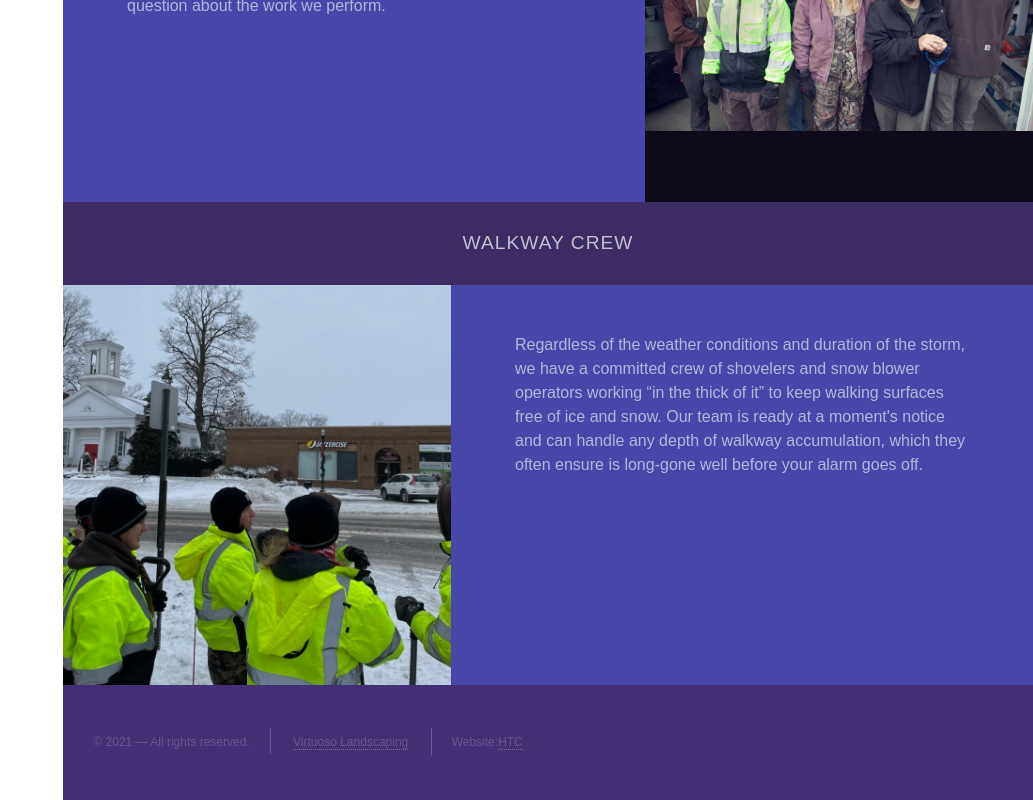
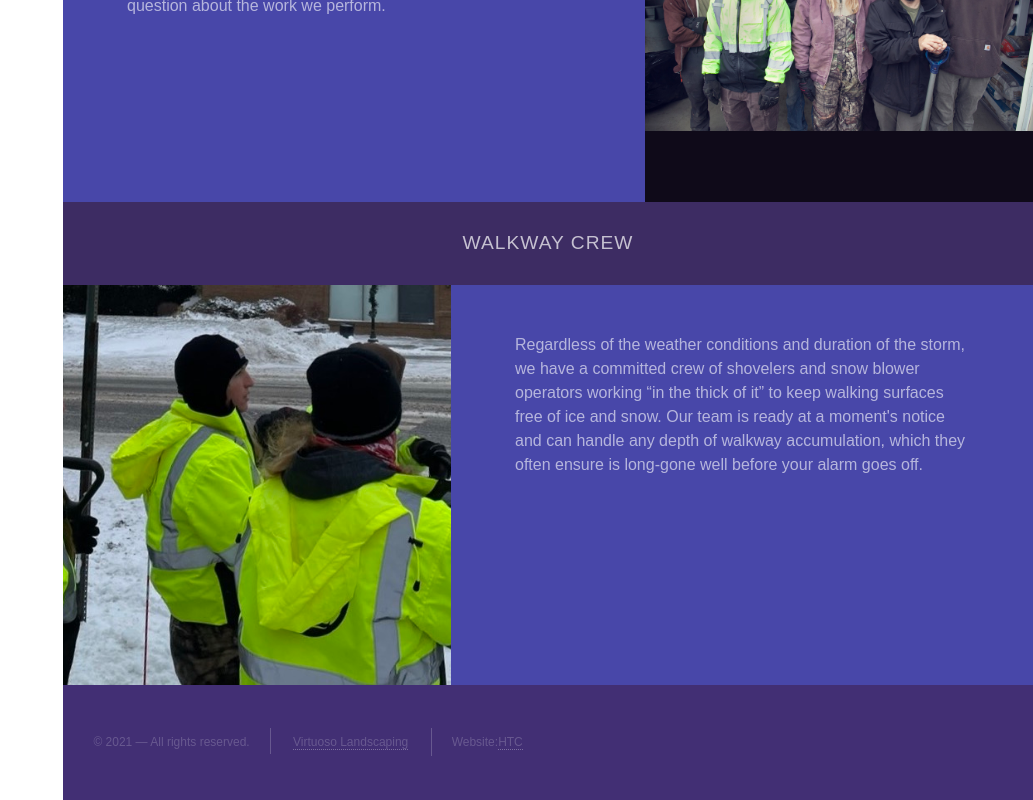
Before and after one commit to jaredh159/akron-snowmen, a Next.js app: page /our-team in a window 1280 px wide. Shown: the part 2123-2923 px from the top of the page, without its empty margins (247-1280 px from the left). Built offline with nearby package versions, Linux system fonts and the light colour scheme.

Commit message:
picture change

```diff
--- a/pages/our-team.tsx
+++ b/pages/our-team.tsx
@@ -74,7 +74,7 @@ const Home: React.FC = () => {
         <ImageAndTextBlock
           bgColor="rgb(72,71,169)"
           headerText=""
-          bgImage="./crew2.jpg"
+          bgImage="./crew3.jpg"
           buttonShown={false}
           imgId={styles.rodImg}
           // I don't think I can move the image very much
```
Also changed, not shown: public/crew3.jpg (added).
